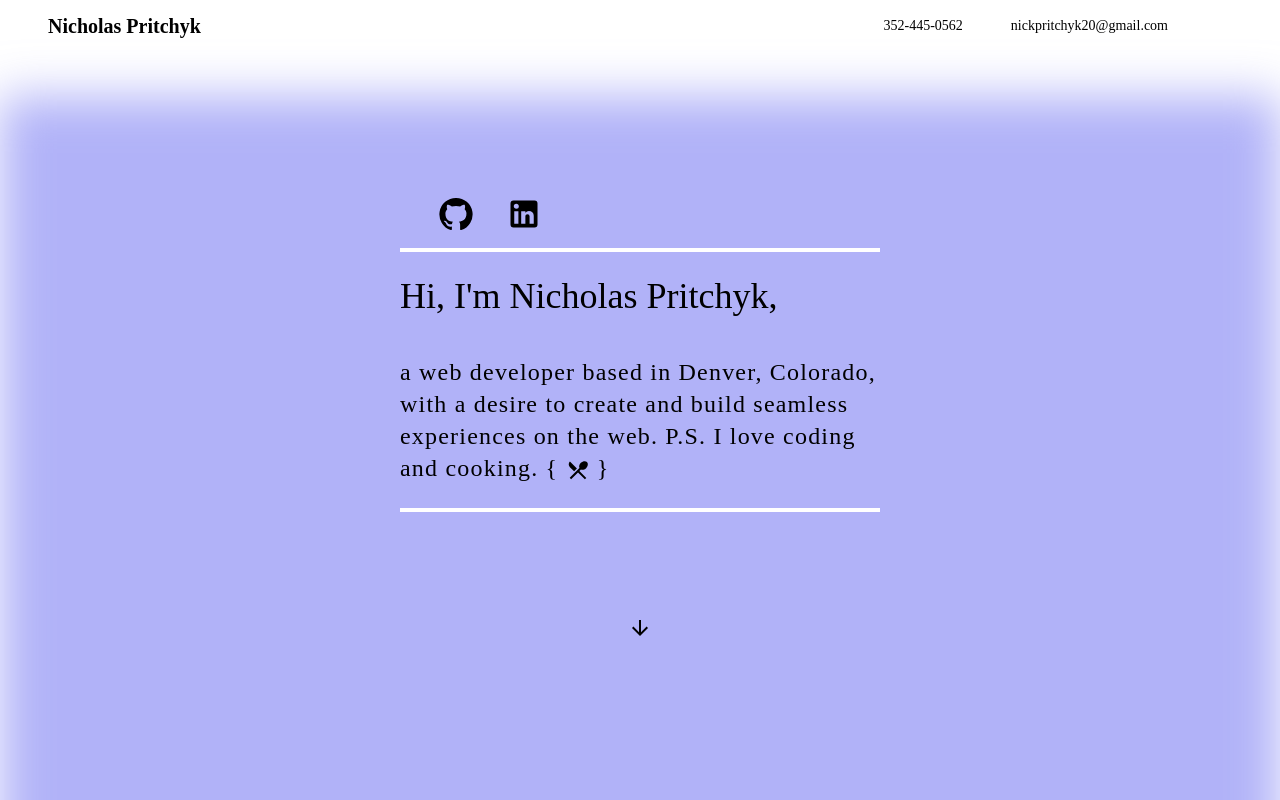
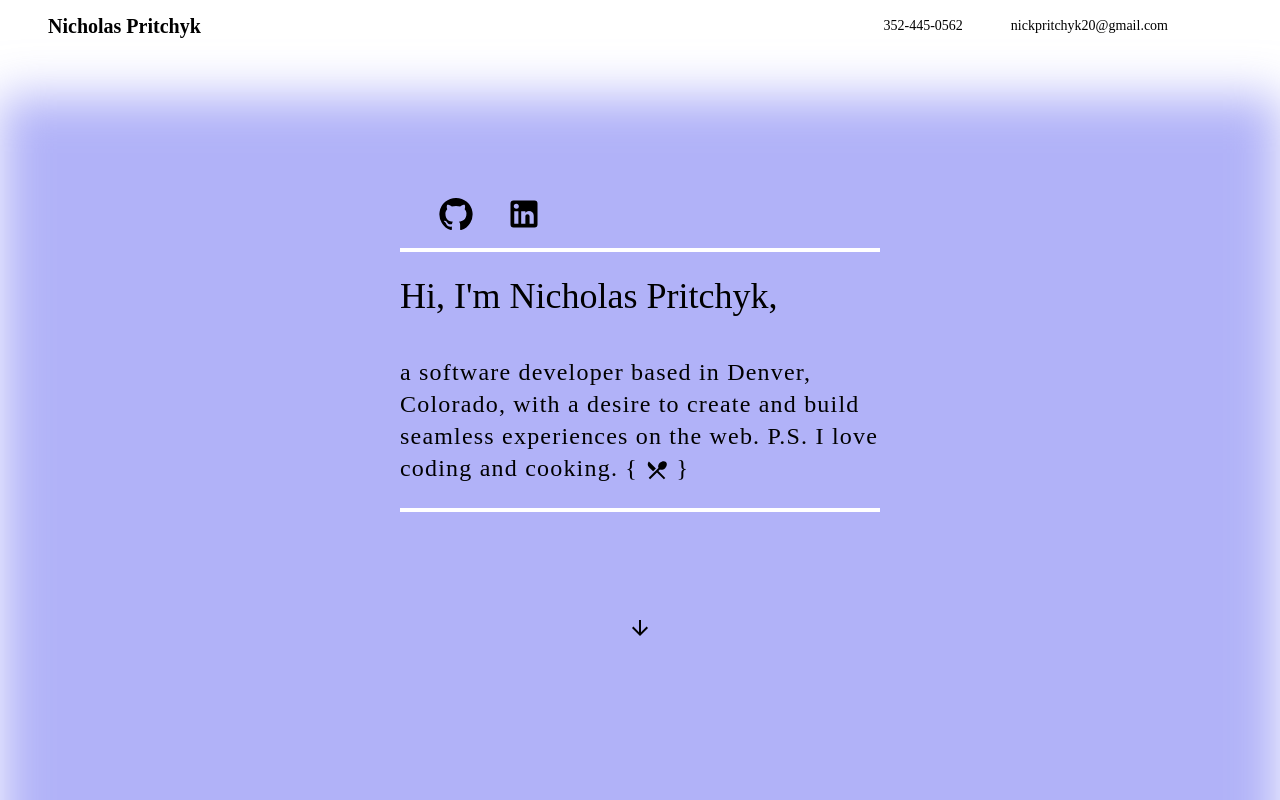
Before and after one commit to nickpritchyk/personalsite, a Next.js app: page / in a window 1280 px wide. Shown: the top 800 px of the page. Built offline with nearby package versions, Linux system fonts and the light colour scheme.

Commit message:
new description

```diff
--- a/app/page.jsx
+++ b/app/page.jsx
@@ -62,7 +62,7 @@ export default function Home() {
             <p className="hover:text-[#2d59a1] hover:scale-[1.05] transition-all delay-150 text-sm sm:invisible visible"> nickpritchyk20@gmail.com </p>
           </div>
           <h1 className='select-none text-4xl mb-8 sm:w-[30rem] border-t-4 border-white pt-6'> Hi, I'm Nicholas Pritchyk, </h1>
-          <h2 className='select-none text-2xl border-b-4 sm:w-[30rem] border-white pb-6 font-extralight tracking-wider'> a web developer based in Denver, Colorado, with a desire to create and build seamless experiences on the web. P.S. I love coding and cooking. {'{'} <LocalDiningIcon /> {'}'} </h2>
+          <h2 className='select-none text-2xl border-b-4 sm:w-[30rem] border-white pb-6 font-extralight tracking-wider'> a software developer based in Denver, Colorado, with a desire to create and build seamless experiences on the web. P.S. I love coding and cooking. {'{'} <LocalDiningIcon /> {'}'} </h2>
           <a onClick={scrollFunction1}>
             <ArrowDownwardIcon className='mt-24 text-[36px]' />
           </a>
```
